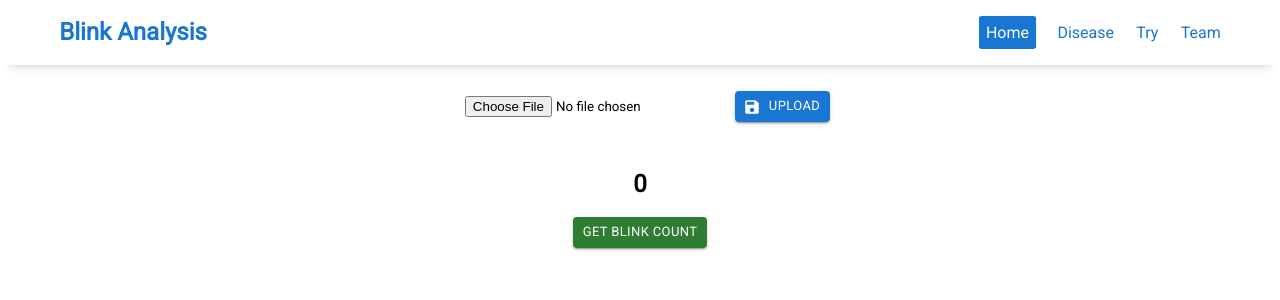
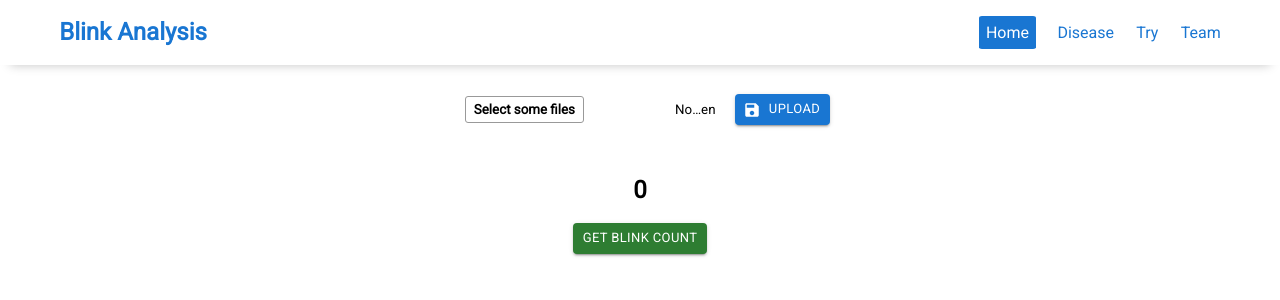
Before and after one commit to sayeedofficial/mp, a React (Create React App) app in the folder client/: page /try in a window 1280 px wide. Shown: the top 300 px of the page. Built offline with nearby package versions, Linux system fonts and the light colour scheme.

Commit message:
Styled File Component

```diff
--- a/client/package.json
+++ b/client/package.json
@@ -6,6 +6,7 @@
     "@emotion/react": "^11.9.0",
     "@emotion/styled": "^11.8.1",
     "@mui/icons-material": "^5.6.2",
+    "@mui/lab": "^5.0.0-alpha.80",
     "@mui/material": "^5.6.2",
     "@testing-library/jest-dom": "^5.16.4",
     "@testing-library/react": "^13.1.1",
--- a/client/src/Components/Try/Try.css
+++ b/client/src/Components/Try/Try.css
@@ -1,3 +1,26 @@
 .fileform-container {
   text-align: center;
 }
+.custom-file-input::-webkit-file-upload-button {
+  visibility: hidden;
+}
+.custom-file-input::before {
+  content: 'Select some files';
+  display: inline-block;
+  background: linear-gradient(top, #f9f9f9, #e3e3e3);
+  border: 1px solid #999;
+  border-radius: 3px;
+  padding: 5px 8px;
+  outline: none;
+  white-space: nowrap;
+  cursor: pointer;
+  text-shadow: 1px 1px #fff;
+  font-weight: 700;
+  font-size: 10pt;
+}
+.custom-file-input:hover::before {
+  border-color: black;
+}
+.custom-file-input:active::before {
+  background: -webkit-linear-gradient(top, #e3e3e3, #f9f9f9);
+}
--- a/client/src/Components/Try/Try.jsx
+++ b/client/src/Components/Try/Try.jsx
@@ -33,7 +33,7 @@ function Try() {
 
   return (
     <div className="fileform-container">
-      <input type="file" onChange={saveFile} />
+      <input type="file" onChange={saveFile} className="custom-file-input" />
 
       <Button
         size="small"
```
Also changed, not shown: client/src/Components/Try/Blink.css (added), 2 other files (tests, documents, lock files or other folders).
